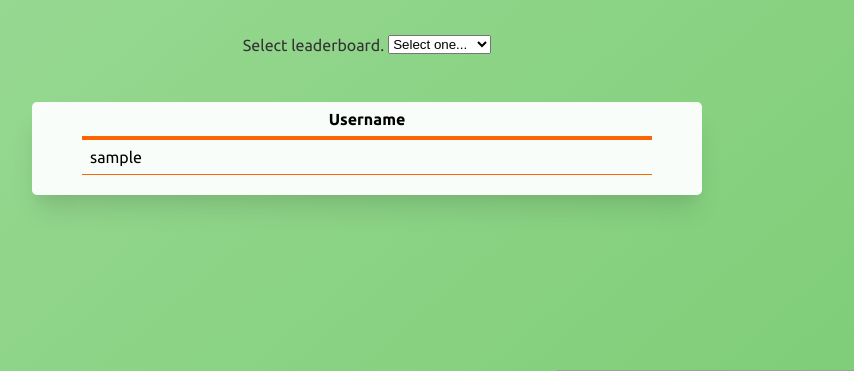
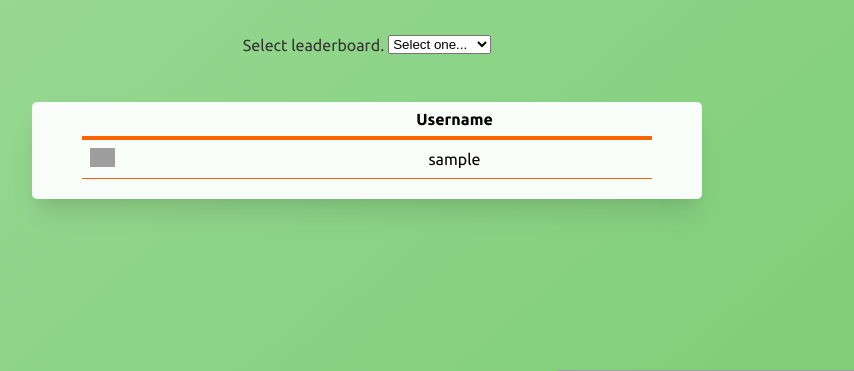
Before and after one commit to BrandonMiller18/handicap, a Flask app: template templates/leaderboard.html in a window 1280 px wide. Shown: the part 127-498 px from the top of the page, without its empty margins (273-1127 px from the left). Run offline with Flask 2, Linux system fonts and the light colour scheme; the template is opened without the code that fills it: most values are stand-ins (such as "Sample title", 1, 10 or a date in 2020); parts of the project's set-up code (start-up, migrations or seed data) failed here and were passed over; grey boxes are pictures that could not be loaded.

Commit message:
avatars on leaderboard

```diff
--- a/templates/leaderboard.html
+++ b/templates/leaderboard.html
@@ -39,6 +39,7 @@
 				<table class="table leaderboard">
 					<thead>
 						<tr>
+							<th></th>
 							<th>Username</th>
 							{% if sort == 'handicap' %}
 							<th>Handicap</th>
@@ -52,6 +53,9 @@
 					<tbody>
 						{% for user in leaderboard %}
 						<tr>
+							<td>
+								<img src="https://thegolfhandicap.s3.us-east-2.amazonaws.com/{{ user['avatar'] }}" style="max-height: 25px; max-width: 25px;">
+							</td>
 							<td>{{ user['username'] }}</td>
 							{% if sort == 'handicap' %}
 							<td>{{ user['handicap'] | round(1) }}</td>
```
